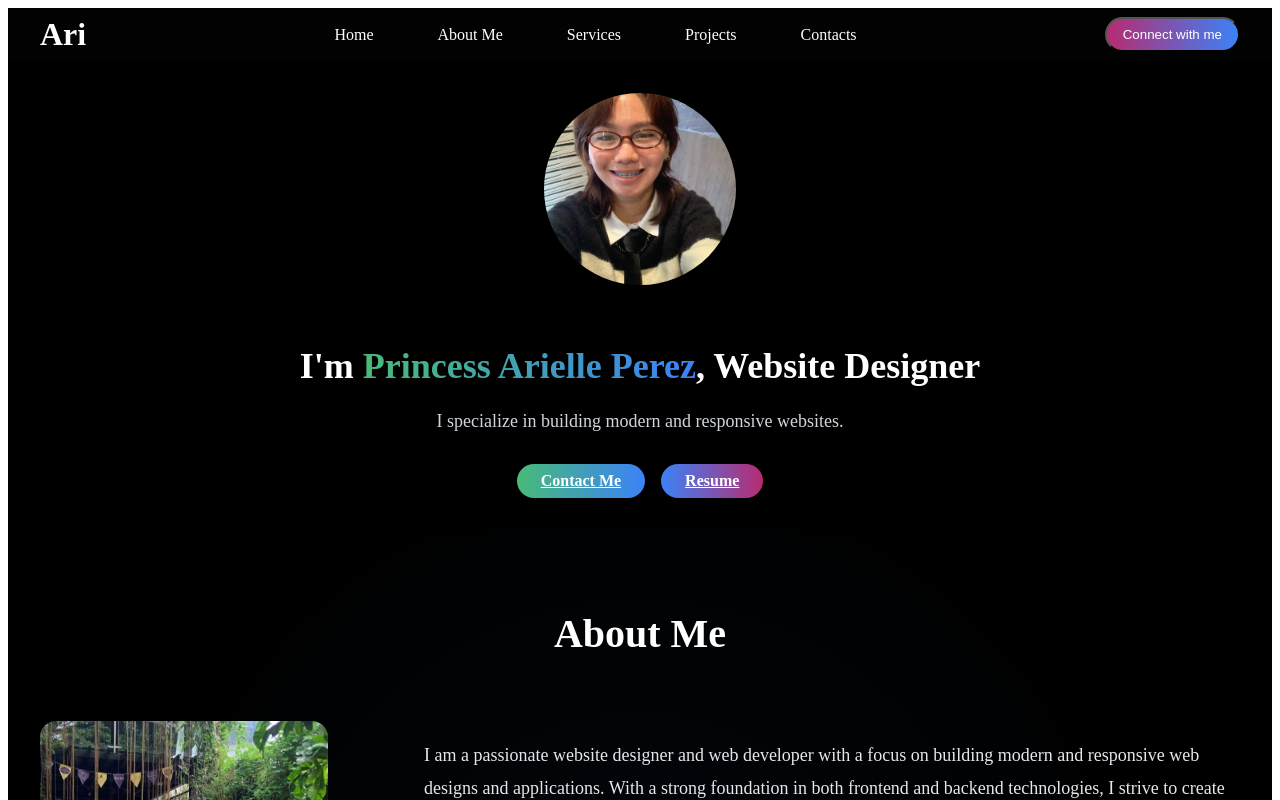
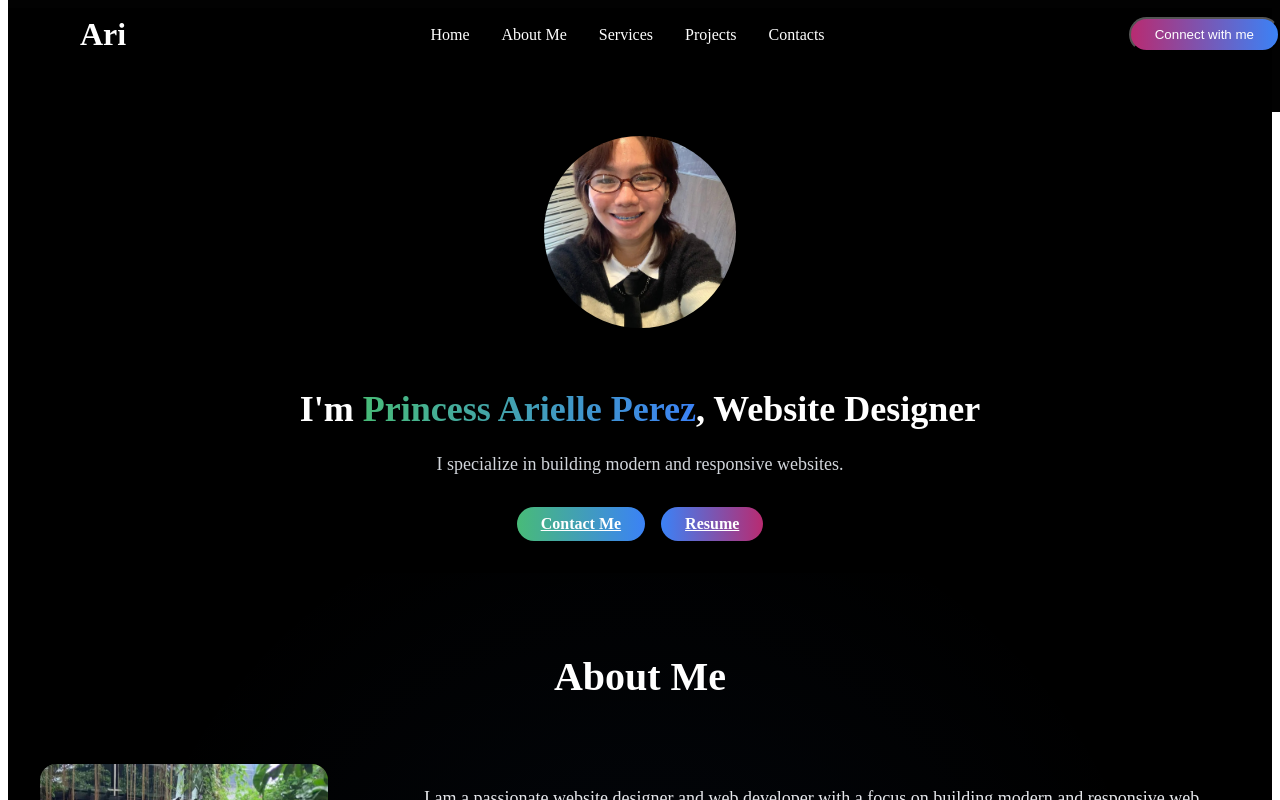
Before and after one commit to ariexxe/ariexxe-portfolio, a React (Vite) app: page /#/ in a window 1280 px wide. Shown: the top 800 px of the page. Built offline with nearby package versions, Linux system fonts and the light colour scheme.

Commit message:
Initial commit

```diff
--- a/src/Pages/Homepage/Homepage.css
+++ b/src/Pages/Homepage/Homepage.css
@@ -1,3 +1,7 @@
+html {
+  scroll-padding-top: 80px;
+}
+
 .Homepage{
   background-color: rgba(0, 0, 0, 0.993);
 }
@@ -5,77 +9,122 @@
 .navbar {
   background-color: rgba(0, 0, 0, 0.993);
   color: white;
-    padding-left: 2rem;
-    padding-right: 2rem;
+  padding: 1rem 2rem;
+  position: fixed;
+  width: 100%;
+  top: 0;
+  z-index: 1000;
+  height: 80px;
 }
 
-  .navbar .container {
-    padding-top: 0.5rem;
-    padding-bottom: 0.5rem;
+.container {
   display: flex;
-    justify-content: center;
+  justify-content: space-between;
+  align-items: center;
+  max-width: 1200px;
+  margin: 0 auto;
+  position: relative;
+}
+
+.logo {
+  font-size: 2rem;
+  font-weight: bold;
+  z-index: 1001;
+}
+
+.nav-links {
+  display: flex;
+  gap: 2rem;
   align-items: center;
 }
 
-  .navbar .container.md-justify-between {
-    justify-content: space-between;
-  }
-
-  .navbar .logo {
-    font-size: 2rem;
-    font-weight: bold;
-    display: none; /* Hide on small screens */
-  }
-
-  .navbar .nav-links {
-    font-weight: regular;
-    display: flex;
-    gap: 4rem;
-  }
-
-  .navbar .nav-links a {
+.nav-links a {
   text-decoration: none;
   color: white;
   transition: color 0.3s ease;
 }
 
-  .navbar .nav-links a:hover {
+.nav-links a:hover {
   color: #b82b71;
 }
 
-  .navbar .connect-button {
+.connect-button {
   background: linear-gradient(to right, #b82b71, #3b82f6);
   color: white;
-    display: none; /* Hide on small screens */
+  padding: 0.5rem 1.5rem;
+  border-radius: 9999px;
   transition: transform 0.3s ease;
-    transform: scale(1);
-    padding: 0.5rem 1rem;
-    border-radius: 9999px; /* Rounded full */
 }
 
-  .navbar .connect-button:hover {
-    transform: translateY(-5px);
-    box-shadow: 0 10px 20px rgba(59, 130, 246, 0.1);
+.connect-button:hover {
+  transform: scale(1.05);
 }
 
-  @media (min-width: 768px) {
-    .navbar .logo {
-      display: inline-block; /* Show on medium and large screens */
+.hamburger {
+  display: none;
+  flex-direction: column;
+  gap: 5px;
+  z-index: 1001;
 }
-    .navbar .connect-button {
-      display: inline-block; /* Show on medium and large screens */
+
+.hamburger .line {
+  width: 30px;
+  height: 3px;
+  background-color: white;
+  border-radius: 2px;
+  transition: all 0.3s ease;
+}
+
+@media (max-width: 768px) {
+  .nav-links {
+    position: fixed;
+    top: 80px !important;
+    left: 0;
+    right: 0;
+    flex-direction: column;
+    gap: 2rem;
+    padding: 2rem 0;
+    background-color: rgba(0, 0, 0, 0.95);
+    transform: translateY(-150%);
+    transition: transform 0.3s ease;
+    opacity: 0;
+  }
+
+  .nav-links.active {
+    transform: translateY(0);
+    opacity: 1;
+  }
+
+  .connect-button {
+    display: none;
+  }
+
+  .hamburger {
+    display: flex;
+  }
+
+  .hamburger.active .line:nth-child(1) {
+    transform: rotate(45deg) translate(6px, 6px);
+  }
+
+  .hamburger.active .line:nth-child(2) {
+    opacity: 0;
+  }
+
+  .hamburger.active .line:nth-child(3) {
+    transform: rotate(-45deg) translate(6px, -6px);
   }
 }
 
 .hero {
     background-color: black;
     color: white;
-    padding: 2rem;
+    padding: 8rem 2rem 2rem;
     text-align: center;
   }
 
   .hero img {
-    margin: 0 auto 2rem auto;
+    margin: 0 auto 2rem auto ;
     width: 12rem;
     height: 12rem;
     border-radius: 50%;
@@ -555,103 +604,97 @@
 
 /* Footer Main Styles */
 .footer {
-    background-color: black;
+  background-color: #000000; /* gray-900 */
   color: white;
-    padding: 2rem 4em;
+  padding: 4rem 2rem;
+  text-align: center;
 }
 
 .footer-container {
   display: flex;
-    flex-direction: row;
-    margin-left: 90px;
+  justify-content: space-between;
+  align-items: center;
+  flex-wrap: wrap;
+  margin-bottom: 3rem;
 }
 
 .footer-left {
-    flex: 1px;
+  width: 50%;
 }
 
 .footer-title {
-    flex: 1;
-    font-size: 1.5rem;
+  font-size: 2.25rem; /* text-4xl */
   font-weight: bold;
-    margin-bottom: 0.5rem;
+  margin-bottom: 1rem;
 }
 
 .footer-description {
-    color: #9ca3af; /* Gray-400 */
+  font-size: 1.125rem;
+  color: #d1d5db; /* text-gray-300 */
 }
 
 .footer-right {
-    flex: 1;
+  width: 50%;
 }
 
 .footer-form {
   display: flex;
   align-items: center;
+  gap: 1rem;
 }
 
 .footer-input {
-    flex: 1;
-    max-width: 300px;
-    padding: 0.5rem;
-    border-radius: 0.375rem 0 0 0.375rem;
-    background-color: #1f2937; /* Gray-800 */
-    border: 1px solid #4b5563; /* Gray-600 */
+  padding: 1rem;
+  width: 300px;
+  border-radius: 9999px;
+  border: 1px solid #b82b71;
+  background-color: #1f2937; /* gray-800 */
   color: white;
-    outline: none;
-    transition: border-color 0.3s;
-    border-right: none;
-  }
-
-  .footer-input:focus {
-    border-color: #b82b71; /* Green-400 */
+  font-size: 1rem;
 }
 
 .footer-button {
   background: linear-gradient(to right, #3b82f6, #b82b71);
   color: white;
-    padding: 0.5rem 1rem;
-    border-radius: 0 0.375rem 0.375rem 0;
-    border: 1px solid #4b5563;
-    border-left: none;
+  padding: 1rem 2rem;
+  border-radius: 9999px;
   cursor: pointer;
-    transition: transform 0.3s;
+  border: none;
+  transition: transform 0.3s ease, box-shadow 0.3s ease;
 }
 
 .footer-button:hover {
-    transform: translateY(-2px);
+  transform: translateY(-5px);
   box-shadow: 0 10px 20px rgba(59, 130, 246, 0.1);
 }
 
-  /* Footer Bottom Styles */
+.footer-button:active {
+  transform: translateY(2px);
+}
+
 .footer-bottom {
-    border-top: 1px solid #4b5563; /* Gray-600 */
-    padding-top: 1rem;
   display: flex;
-    flex-wrap: wrap;
+  flex-direction: column;
   align-items: center;
-    justify-content: space-evenly;
-    gap: 1rem;
 }
 
 .footer-copy {
-    color: #9ca3af; /* Gray-400 */
-    gap: 1rem;
+  margin-bottom: 1rem;
 }
 
 .footer-socials {
   display: flex;
   gap: 1rem;
+  margin-bottom: 1rem;
 }
 
 .footer-icon {
-    color: #9ca3af; /* Gray-400 */
+  color: #3b82f6; /* blue-500 */
   font-size: 1.5rem;
-    transition: color 0.3s, transform 0.3s;
+  transition: transform 0.3s ease;
 }
 
 .footer-icon:hover {
-    color: white;
   transform: scale(1.2);
 }
 
@@ -661,127 +704,11 @@
 }
 
 .footer-link {
-    color: #9ca3af; /* Gray-400 */
-    transition: color 0.3s;
+  color: #d1d5db; /* text-gray-300 */
+  text-decoration: none;
+  font-size: 1rem;
 }
 
 .footer-link:hover {
-    color: white;
+  text-decoration: underline;
 }
-  /* Footer Main Styles */
-  .footer {
-    background-color: black;
-    color: white;
-    padding: 2rem 4rem;
-  }
-
-  .footer-container {
-    flex: 1;
-    display: flex;
-    justify-content: space-between;
-    align-items: center;
-    margin-bottom: 1.5rem;
-  }
-
-  .footer-left {
-    flex: 1;
-  }
-
-  .footer-title {
-    flex: 1;
-    font-size: 1.5rem;
-    font-weight: bold;
-    margin-bottom: 0.5rem;
-  }
-
-  .footer-description {
-    flex: 1;
-    color: #9ca3af; /* Gray-400 */
-  }
-
-  .footer-right {
-    flex: 1;
-    display: flex;
-    justify-content: space-evenly;
-  }
-
-  .footer-form {
-    flex: 1;
-    display: flex;
-    align-items: center;
-  }
-
-  .footer-input {
-    flex: 1;
-    max-width: 400px;
-    padding: 0.5rem;
-    border-radius: 0.375rem 0 0 0.375rem;
-
-    background-color: #1f2937; /* Gray-800 */
-    border: 1px solid #4b5563; /* Gray-600 */
-    color: white;
-    outline: none;
-    transition: border-color 0.3s;
-    border-right: none;
-  }
-
-  .footer-input:focus {
-    border-color: #b82b71; /* Green-400 */
-  }
-
-  .footer-button {
-    background: linear-gradient(to right, #3b82f6, #b82b71);
-    color: white;
-    padding: 0.5rem 1rem;
-    border-radius: 0 0.400rem 0.400rem 0;
-    border: 1px solid #4b5563;
-    border-left: none;
-    cursor: pointer;
-    transition: transform 0.3s;
-  }
-
-  .footer-button:hover {
-    transform: scale(1.05);
-  }
-
-  /* Footer Bottom Styles */
-  .footer-bottom {
-    border-top: 1px solid #4b5563; /* Gray-600 */
-    padding-top: 1rem;
-    display: flex;
-    justify-content: space-between;
-    align-items: center;
-    flex-wrap: wrap;
-  }
-
-  .footer-copy {
-    color: #9ca3af; /* Gray-400 */
-  }
-
-  .footer-socials {
-    display: flex;
-  }
-
-  .footer-icon {
-    color: #9ca3af; /* Gray-400 */
-    font-size: 1.5rem;
-    transition: color 0.3s, transform 0.3s;
-  }
-
-  .footer-icon:hover {
-    color: white;
-    transform: scale(1.2);
-  }
-
-  .footer-links {
-    display: flex;
-  }
-
-  .footer-link {
-    color: #9ca3af; /* Gray-400 */
-    transition: color 0.3s;
-  }
-
-  .footer-link:hover {
-    color: white;
-  }
--- a/src/Pages/Homepage/Homepage.jsx
+++ b/src/Pages/Homepage/Homepage.jsx
@@ -12,6 +12,7 @@ import { FaEnvelope, FaPhone, FaMapMarkedAlt, FaFacebook, FaGithub, FaInstagram,
 
 const Homepage = () => {
   const [showButton, setShowButton] = useState(false);
+  const [isOpen, setIsOpen] = useState(false);  // Added for hamburger menu state
 
   useEffect(() => {
     const handleScroll = () => {
@@ -25,18 +26,24 @@ const Homepage = () => {
     window.addEventListener("scroll", handleScroll);
     return () => window.removeEventListener("scroll", handleScroll);
   }, []);
+
+  const toggleMenu = () => {
+    setIsOpen(!isOpen);
+  };
+
   return (
     <div>
       {/* Navbar */}
       <motion.nav
         className="navbar"
         id="home"
-        animate={{ y: 0 }}
-        transition={{ duration: 0 }}
+        initial={{ y: -100, opacity: 0 }}
+        animate={{ y: 0, opacity: 1 }}
+        transition={{ duration: 0.5 }}
       >
         <div className="container md-justify-between">
           <div className="logo">Ari</div>
-          <div className="nav-links">
+          <div className={`nav-links ${isOpen ? 'active' : ''}`}>
             <a href="">Home</a>
             <a href="#about">About Me</a>
             <a href="#services">Services</a>
@@ -44,6 +51,11 @@ const Homepage = () => {
             <a href="#contact_me">Contacts</a>
           </div>
           <button className="connect-button">Connect with me</button>
+          <div className="hamburger" onClick={toggleMenu}>
+            <div className="line"></div>
+            <div className="line"></div>
+            <div className="line"></div>
+          </div>
         </div>
       </motion.nav>
 
@@ -96,8 +108,6 @@ const Homepage = () => {
               <FaArrowUp size={20} />
             </motion.button>
           )}
-
-
         </motion.div>
       </motion.div>
 
@@ -183,7 +193,6 @@ const Homepage = () => {
           </div>
         </div>
       </motion.div>
-
       {/* Services Section */}
       <motion.div
         className="services-section"
--- a/src/components/A - Navbar/Navbar.css
+++ b/src/components/A - Navbar/Navbar.css
@@ -1,62 +1,110 @@
 .navbar {
   background-color: rgba(0, 0, 0, 0.993);
   color: white;
-    padding-left: 2rem;
-    padding-right: 2rem;
+  padding: 1rem 2rem;
+  position: fixed;
+  width: 100%;
+  top: 0;
+  z-index: 1000;
+  height: auto;
+  min-height: 80px;
 }
 
-  .navbar .container {
-    padding-top: 0.5rem;
-    padding-bottom: 0.5rem;
+.container {
   display: flex;
-    justify-content: center;
+  justify-content: space-between;
+  align-items: center;
+  max-width: 1200px;
+  margin: 0 auto;
+  position: relative;
+}
+
+.logo {
+  font-size: 2rem;
+  font-weight: bold;
+  z-index: 1001;
+}
+
+.nav-links {
+  display: flex;
+  gap: 2rem;
   align-items: center;
 }
 
-  .navbar .container.md-justify-between {
-    justify-content: space-between;
-  }
-
-  .navbar .logo {
-    font-size: 2rem;
-    font-weight: bold;
-    display: none; /* Hide on small screens */
-  }
-
-  .navbar .nav-links {
-    display: flex;
-    gap: 2rem;
-  }
-
-  .navbar .nav-links a {
+.nav-links a {
   text-decoration: none;
   color: white;
   transition: color 0.3s ease;
 }
 
-  .navbar .nav-links a:hover {
+.nav-links a:hover {
   color: #b82b71;
 }
 
-  .navbar .connect-button {
+.connect-button {
   background: linear-gradient(to right, #b82b71, #3b82f6);
   color: white;
-    display: none; /* Hide on small screens */
+  padding: 0.5rem 1.5rem;
+  border-radius: 9999px;
   transition: transform 0.3s ease;
-    transform: scale(1);
-    padding: 0.5rem 1rem;
-    border-radius: 9999px; /* Rounded full */
 }
 
-  .navbar .connect-button:hover {
+.connect-button:hover {
   transform: scale(1.05);
 }
 
-  @media (min-width: 768px) {
-    .navbar .logo {
-      display: inline-block; /* Show on medium and large screens */
+.hamburger {
+  display: none;
+  flex-direction: column;
+  gap: 5px;
+  z-index: 1001;
 }
-    .navbar .connect-button {
-      display: inline-block; /* Show on medium and large screens */
+
+.hamburger .line {
+  width: 30px;
+  height: 3px;
+  background-color: white;
+  border-radius: 2px;
+  transition: all 0.3s ease;
+}
+
+@media (max-width: 768px) {
+  .nav-links {
+    position: fixed;
+    top: 80px !important;
+    left: 0;
+    right: 0;
+    flex-direction: column;
+    gap: 2rem;
+    padding: 2rem 0;
+    background-color: rgba(0, 0, 0, 0.95);
+    transform: translateY(-150%);
+    transition: transform 0.3s ease;
+    opacity: 0;
+  }
+
+  .nav-links.active {
+    transform: translateY(0);
+    opacity: 1;
+  }
+
+  .connect-button {
+    display: none;
+  }
+
+  .hamburger {
+    display: flex;
+  }
+
+  .hamburger.active .line:nth-child(1) {
+    transform: rotate(45deg) translate(6px, 6px);
+  }
+
+  .hamburger.active .line:nth-child(2) {
+    opacity: 0;
+  }
+
+  .hamburger.active .line:nth-child(3) {
+    transform: rotate(-45deg) translate(6px, -6px);
   }
 }
--- a/src/components/A - Navbar/Navbar.jsx
+++ b/src/components/A - Navbar/Navbar.jsx
@@ -1,24 +1,36 @@
-import React from 'react'
-import "./Navbar.css"
+import React, { useState } from 'react';
+import "./Navbar.css";
 
 const Navbar = () => {
+  const [isOpen, setIsOpen] = useState(false);
+
+  const toggleMenu = () => {
+    setIsOpen(!isOpen);
+  };
 
   return(
     <nav className="navbar">
       <div className="container md-justify-between">
         <div className="logo">Ari</div>
-    <div className="nav-links">
-      <a href="" className="">Home</a>
-      <a href="#about" className="">About Me</a>
-      <a href="#services" className="">Services</a>
-      <a href="#projects" className="">Projects</a>
-      <a href="#contact_me" className="">Contacts</a>
+
+        <div className={`nav-links ${isOpen ? 'active' : ''}`}>
+          <a href="">Home</a>
+          <a href="#about">About Me</a>
+          <a href="#services">Services</a>
+          <a href="#projects">Projects</a>
+          <a href="#contact_me">Contacts</a>
         </div>
+
         <button className="connect-button" id="contact">Connect with me</button>
+
+        <div className="hamburger" onClick={toggleMenu}>
+          <div className="line"></div>
+          <div className="line"></div>
+          <div className="line"></div>
+        </div>
       </div>
     </nav>
-
-    )
+  );
 }
 
-export default Navbar
+export default Navbar;
--- a/src/components/C - AboutMe/About.css
+++ b/src/components/C - AboutMe/About.css
@@ -4,6 +4,7 @@
   padding: 10rem 0;
   position: relative;
   overflow: hidden;
+
 }
 
 .about-section::before {
```
Lines whose indentation alone changed are shown as unchanged.
